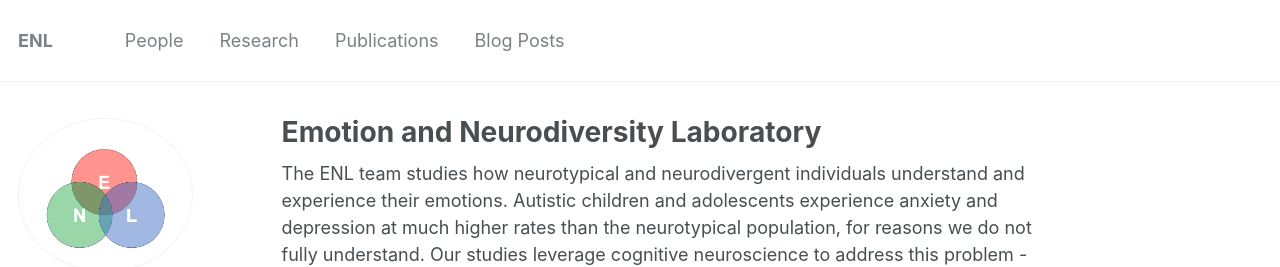
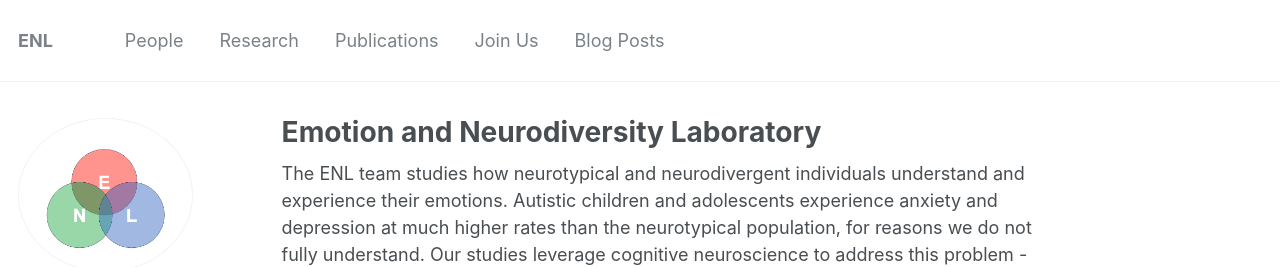
Before and after one commit to emotionneurodiversitylab/emotionneurodiversitylab.github.io, a Jekyll site: the page built from _pages/about.md, in a window 1280 px wide and 993 px high. Shown: the top 267 px of the window. Built offline with Jekyll 4.4.1, drawn with Linux system fonts in a browser that asks for light colours; some web fonts are replaced.

Commit message:
Update navigation.yml

```diff
--- a/_data/navigation.yml
+++ b/_data/navigation.yml
@@ -8,6 +8,9 @@ main:
 
   - title: "Publications"
     url: /publications/
+
+  - title: "Join Us"
+    url: /joinus/
 
 #  - title: "Talks"
 #    url: /talks/
```
